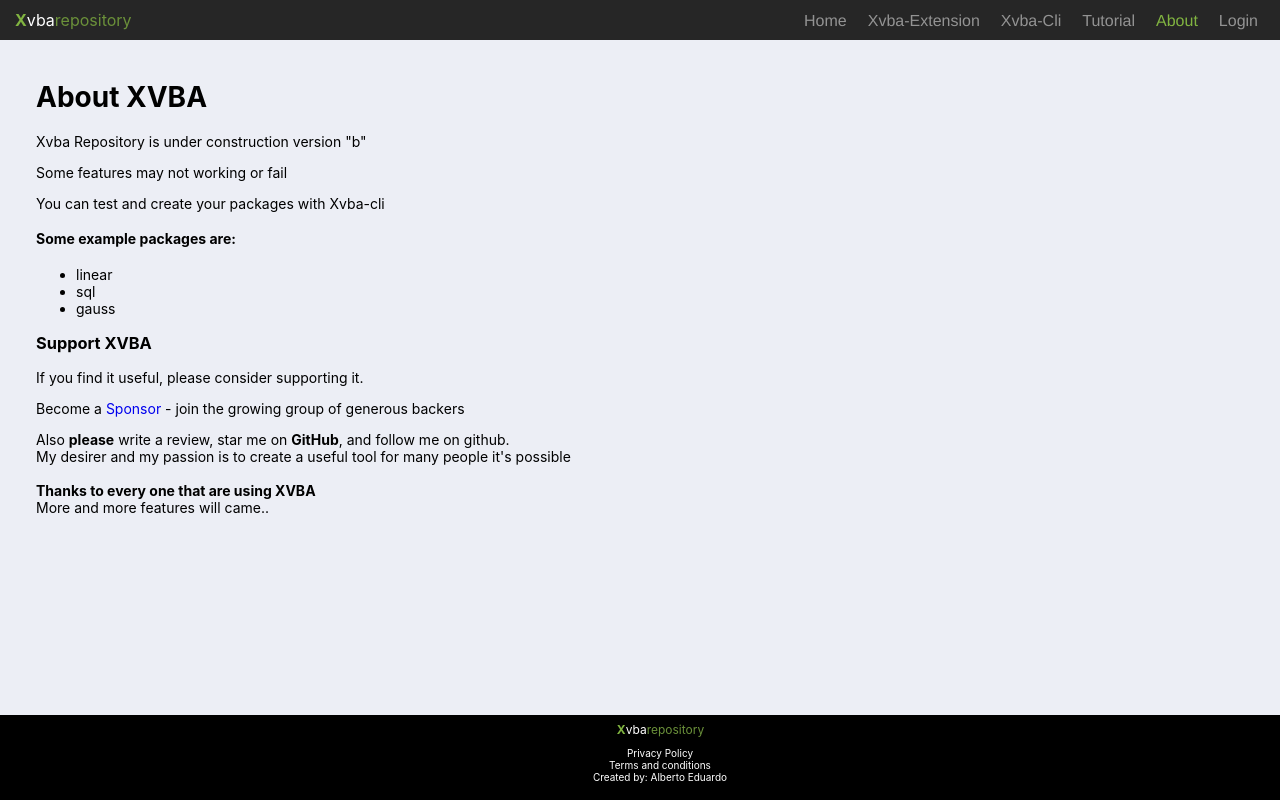
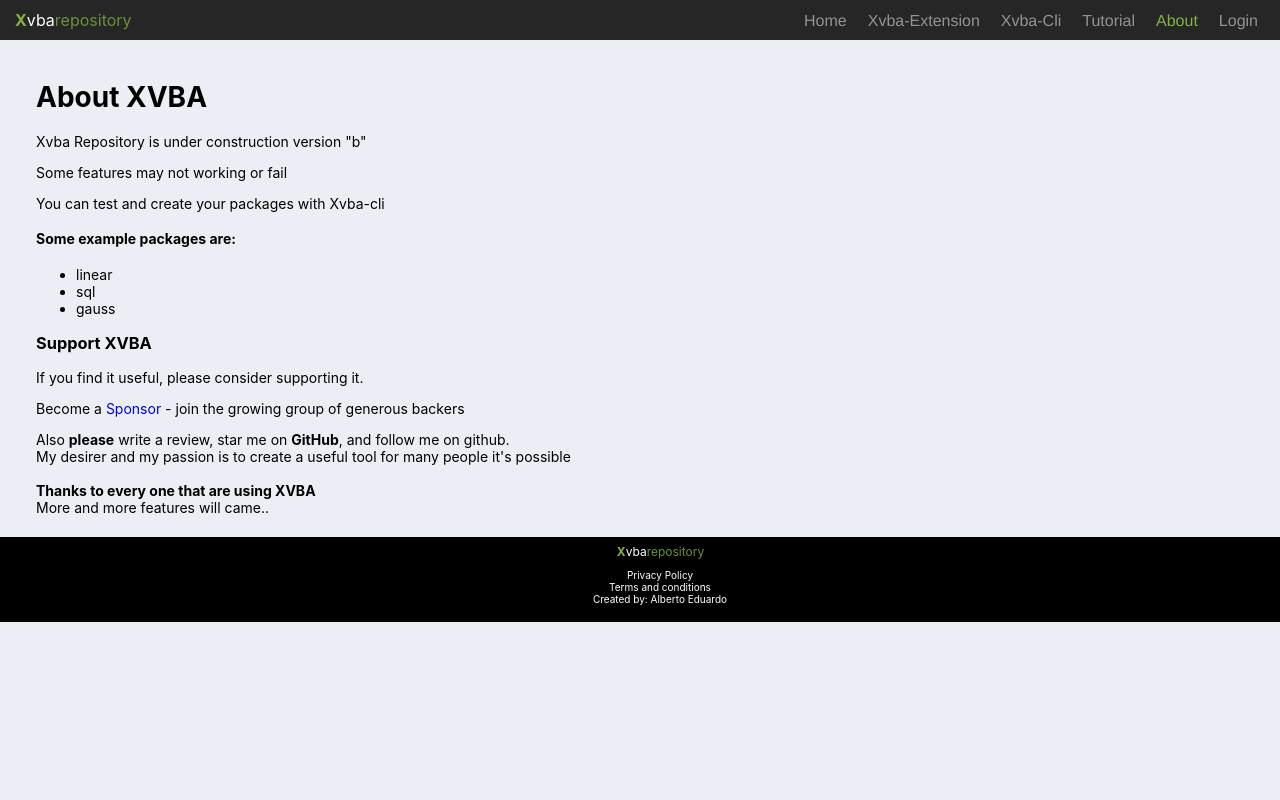
Before and after one commit to Aeraphe/xvba-repo, a React (Create React App) app: page /about in a window 1280 px wide. Built offline with nearby package versions, Linux system fonts and the light colour scheme.

Commit message:
Change html  height

```diff
--- a/src/Template/Template.module.css
+++ b/src/Template/Template.module.css
@@ -4,7 +4,7 @@
   grid-template-areas: "header" "main" "footer";
   grid-template-columns: 1fr;
   grid-template-rows: 40px 1fr 85px;
-  min-height: 100vh;
+  min-height: 100%;
 }
 
 
--- a/src/index.css
+++ b/src/index.css
@@ -1,4 +1,8 @@
+html{
+  height: 100%;
+}
 body {
+  height: 100%;
   margin: 0;
   padding: 0;
   font-family: -apple-system, BlinkMacSystemFont, "Segoe UI", "Roboto", "Oxygen",
```
